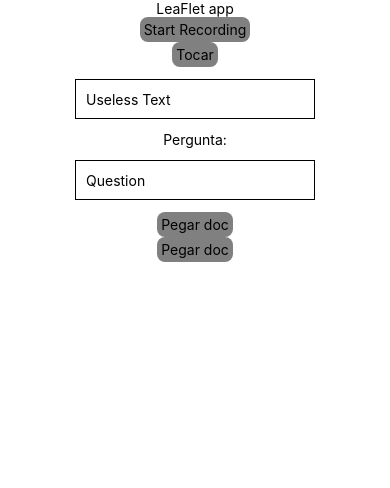
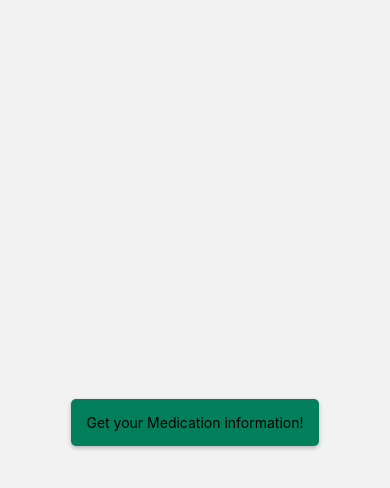
Before and after one commit to Jon83Carvalho/MedicineLeaflet, a React Native app in the folder App/: screen / in a window 390 px wide. Shown: the top 488 px of the page. Built offline with nearby package versions, Linux system fonts and the light colour scheme.

Commit message:
complete functional

```diff
--- a/App/App.js
+++ b/App/App.js
@@ -1,15 +1,12 @@
-import { StatusBar } from 'expo-status-bar';
-import React, { useState,useEffect } from "react";
-import {FlatList,TextInput, StyleSheet, Text, View, Pressable,Modal } from "react-native";
-import { Audio } from "expo-av";
-import axios from 'axios';
-import { geminiAI } from './geminiAI';
-import { DocButton } from './DocButton';
+import React, {  } from "react";
+import {StyleSheet } from "react-native";
 
 import { NavigationContainer } from '@react-navigation/native';
 import { createNativeStackNavigator } from '@react-navigation/native-stack';
 import { SearchScreen } from './SearchScreen';
 import { DrugListScreen } from './DrugListScreen';
+import { StartScreen } from "./StartScreen";
+import { styles } from "./cssStyles";
 
 
 
@@ -20,7 +17,8 @@ import { DrugListScreen } from './DrugListScreen';
 
 export default function App() {
 
-
+sessionStorage.removeItem('drugname');
+sessionStorage.removeItem('drugdata');
 
 const RootStack = createNativeStackNavigator();
 
@@ -28,8 +26,12 @@ const RootStack = createNativeStackNavigator();
 
   return (
 
-  <NavigationContainer>
+  <NavigationContainer >
   <RootStack.Navigator screenOptions={{headerShown:false}} initialRouteName="MedLeaFleet">
+  <RootStack.Screen
+      name="Start Screen"
+      component={StartScreen}
+    />
     <RootStack.Screen
       name="Search Screen"
       component={SearchScreen}
@@ -37,63 +39,10 @@ const RootStack = createNativeStackNavigator();
     <RootStack.Screen
             name="Drug List"
             component={DrugListScreen}
+            option={{title: 'Drug List'}}
     />
     </RootStack.Navigator>
 </NavigationContainer>
 
-
-
   );
-
-
  }
-
-
-
-const styles = StyleSheet.create({
-  centeredView: {
-    flex: 1,
-    justifyContent: 'center',
-    alignItems: 'center',
-    marginTop: 22,
-  },
-  modalView: {
-    margin: 20,
-    backgroundColor: 'white',
-    borderRadius: 20,
-    padding: 35,
-    alignItems: 'center',
-    shadowColor: '#000',
-    shadowOffset: {
-      width: 0,
-      height: 2,
-    },
-    shadowOpacity: 0.25,
-    shadowRadius: 4,
-    elevation: 5,
-  },
-  container: {
-    flex: 1,
-    backgroundColor: "#fff",
-    alignItems: "center",
-    justifyContent: "center",
-  },
-  input: {
-    height: 40,
-    margin: 12,
-    borderWidth: 1,
-    padding: 10,
-  },
-  item: {
-    padding: 10,
-    fontSize: 18,
-    height: 44,
-  },
-  button: {
-    action:{
-      backgroundColor:'lightblue',
-       borderRadius:8,
-       padding:4
-      }
-  }
-});
--- a/App/DrugListScreen.js
+++ b/App/DrugListScreen.js
@@ -1,62 +1,122 @@
 import { StatusBar } from 'expo-status-bar';
-import React, { useState,useEffect,useRef } from "react";
-import {FlatList,TextInput, StyleSheet, Text, View, Pressable,Modal } from "react-native";
-import useSWR from 'swr';
+import React, { useState } from "react";
+import {FlatList,TextInput, Text, View, Pressable,Modal } from "react-native";
 import axios from 'axios';
-
-// Access your API key as an environment variable (see "Set up your API key" above)
+import { geminiAI } from './geminiAI';
+import { styles } from './cssStyles';
+import Markdown from 'react-native-markdown-display';
 
 
-export function DrugListScreen() {
+export function DrugListScreen({navigation}) {
+
+const [drugList,setdrugList]=useState(false)
+const [selectedDrug,setselectedDrug]=useState('');
+const [qtext, onChangeqText] = useState('Question');
+const [iaAnswer,setiaAnswer]=useState("");
+const [modalvisible,setmodalvisible]=useState(false);
+const [loadVisible,setloadVisible]=useState(true)
+
+
+  setTimeout(() => {
+
+    setdrugList(sessionStorage.getItem('drugdata') )
+    setloadVisible(false)
+
+}, 2000);
+
+
+async function _getDrugData(question){
+  const query=selectedDrug
+  console.log("Selected Drug id",selectedDrug)
+
+  try {
+    query?
+    doc=await axios.get(`http://192.168.15.9:9000/spls/?setid=${query}`
+    ).then((response) => response.data):
+    doc=await axios.get(`http://192.168.15.9:9000`
+    ).then((response) => response.data);
+  } catch {
+    query?
+    doc=await axios.get(`http://localhost:9000/spls/?setid=${query}`
+    ).then((response) => response.data):
+    doc=await axios.get(`http://localhost:9000`
+    ).then((response) => response.data);
+
+  }
+  const dataDoc = doc
+  console.log(dataDoc)
+  const ans = await geminiAI(dataDoc.data,question)
+  console.log("resposta de IA",ans)
+  setiaAnswer(ans)
+  setmodalvisible(true)
+ }
+
+  return (
+
+    <Wrapper>
+      <Modal
+        animationType="none"
+        transparent={true}
+        visible={loadVisible}
+        onRequestClose={() => {
+          setloadVisible(!loadvisible);
+        }}>
+          <View style={styles.modalView}>
+          <Text>
+            Loading ...
+          </Text>
+        </View>
+        </Modal>
+      <Modal
+        animationType="fade"
+        transparent={true}
+        visible={modalvisible}
+        onRequestClose={() => {
+          Alert.alert('Modal has been closed.');
+          setmodalVisible(!modalvisible);
+        }}>
+          <View style={styles.modalView}>
+          <Markdown>{iaAnswer}</Markdown>
 
 
 
 
-//   const [recording, setRecording] = useState();
-//   const [permissionResponse, requestPermission] = []//Audio.usePermissions();
-//   const [recordUri,setrecordURI]=useState("")
-const [drugList,setdrugList]=useState(false)
-//   const [text, onChangeText] = useState('Useless Text');
-//   const [qtext, onChangeqText] = useState('Question');
-//   const [selectedDrug,setselectedDrug]=useState('');
-//   const [modalvisible,setmodalvisible]=useState(false);
-//   const [iaAnswer,setiaAnswer]=useState("");
-//   const [buttoncolor,setbuttoncolor]=useState("gray")
-  const respdata=useRef();
-//   respdata.current=sessionStorage.getItem('drugdata')
-//   console.log(respdata.current)
-  setTimeout(() => {
+          <Pressable
+              style={styles.button.navigation}
+              onPress={() => setmodalvisible(!modalvisible)}>
+              <Text>Hide Modal</Text>
+          </Pressable>
+        </View>
+        </Modal>
+      <View style={styles.container_sub}>
+      <Text>Searched Drug: {sessionStorage.getItem('drugname')}</Text>
+      <Pressable style={styles.button.navigation}
+              onPress={() =>{
+                sessionStorage.removeItem('drugdata');
+                navigation.navigate("Search Screen");}}>
+              <Text>Back to Search</Text>
 
-    // respdata.current=sessionStorage.getItem('drugdata')
-    setdrugList(sessionStorage.getItem('drugdata') )
-    console.log("drugList",drugList);
+        </Pressable>
 
-
-}, 5000);
-
-
-
-//   while(!respdata.current){
-//
-
-//     console.log(respdata.current)
-//   }
-
-
-
-  return (
-
-    <Wrapper>
-
+        <Text>Write your question below and select a medicine in the list:</Text>
+      <TextInput
+        style={styles.input}
+        onChangeText={onChangeqText}
+        value={qtext}
+      />
+      </View>
+        <Text>Medicine List:</Text>
         <FlatList
+        style={styles.flatlist}
         data={JSON.parse(drugList)}
         renderItem={({item,index}) =>
-        <Pressable onPressIn={()=>setselectedDrug(drugList[index].setid)} onPressOut={()=>_getDrugData(qtext)}
+        <Pressable onPressIn={()=>setselectedDrug(JSON.parse(drugList)[index].setid)} onPressOut={()=>_getDrugData(qtext)}
         style={styles.button.action}
         >
           <Text style={styles.item}>{item.title}</Text>
           </Pressable>}
           extraData={drugList}
+          refreshing={!loadVisible}
       />
 
       <StatusBar style="auto" />
@@ -75,50 +135,3 @@ const Wrapper = props =>{
     </View>
   )
 }
-const styles = StyleSheet.create({
-  centeredView: {
-    flex: 1,
-    justifyContent: 'center',
-    alignItems: 'center',
-    marginTop: 22,
-  },
-  modalView: {
-    margin: 20,
-    backgroundColor: 'white',
-    borderRadius: 20,
-    padding: 35,
-    alignItems: 'center',
-    shadowColor: '#000',
-    shadowOffset: {
-      width: 0,
-      height: 2,
-    },
-    shadowOpacity: 0.25,
-    shadowRadius: 4,
-    elevation: 5,
-  },
-  container: {
-    flex: 1,
-    backgroundColor: "#fff",
-    alignItems: "center",
-    justifyContent: "center",
-  },
-  input: {
-    height: 40,
-    margin: 12,
-    borderWidth: 1,
-    padding: 10,
-  },
-  item: {
-    padding: 10,
-    fontSize: 18,
-    height: 44,
-  },
-  button: {
-    action:{
-      backgroundColor:'lightblue',
-       borderRadius:8,
-       padding:4
-      }
-  }
-});
--- a/App/SearchScreen.js
+++ b/App/SearchScreen.js
@@ -1,32 +1,25 @@
 import { StatusBar } from 'expo-status-bar';
-import React, { useState,useEffect } from "react";
-import {FlatList,TextInput, StyleSheet, Text, View, Pressable,Modal } from "react-native";
+import React, { useState } from "react";
+import {TextInput, Text, View, Pressable,Modal } from "react-native";
 import { Audio } from "expo-av";
 import axios from 'axios';
+import { styles } from './cssStyles';
+
 import { geminiAI } from './geminiAI';
-import { DocButton } from './DocButton';
-
 
 // Access your API key as an environment variable (see "Set up your API key" above)
 
 
 export function SearchScreen({navigation}) {
 
-
-
-
-
   const [recording, setRecording] = useState();
   const [permissionResponse, requestPermission] = []//Audio.usePermissions();
   const [recordUri,setrecordURI]=useState("")
-  const [drugList,setdrugList]=useState(false)
-  const [text, onChangeText] = useState('Useless Text');
-  const [qtext, onChangeqText] = useState('Question');
-  const [selectedDrug,setselectedDrug]=useState('');
-  const [modalvisible,setmodalvisible]=useState(false);
-  const [iaAnswer,setiaAnswer]=useState("");
+  const [text, onChangeText] = useState('Type the name of the drug');
   const [buttoncolor,setbuttoncolor]=useState("gray")
-//   sessionStorage.setItem('drugdata','[{}]')
+  const [sugnVis,setsugnVis]=useState(false);
+  const [sugName1,setsugName1]=useState('');
+  const [sugName2,setsugName2]=useState('');
 
   async function _startRecording() {
     try {
@@ -79,9 +72,10 @@ export function SearchScreen({navigation}) {
     }
    }
 
+
    function _getDoc(query){
     query=text
-    sessionStorage.setItem('teste','funcionou')
+    sessionStorage.setItem('drugname',query)
 
       console.log("Botão",sessionStorage.getItem('teste'))
 
@@ -92,7 +86,11 @@ export function SearchScreen({navigation}) {
         error.logged = true;
         throw err;
       })
-        .then((response) => response.data.data):
+        .then((response) => {
+
+          sessionStorage.setItem('drugdata',JSON.stringify(response.data.data))
+          console.log(sessionStorage.getItem('drugdata'))
+        }):
         doc=axios.get(`http://192.168.15.9:9000`
         ).catch((err) => {
           logger.error('Http error', err);
@@ -104,64 +102,69 @@ export function SearchScreen({navigation}) {
             console.log(`HTTP success: ${response.status}`);
 
             sessionStorage.setItem('drugdata',JSON.stringify(response.data.data))
-            setdrugList(sessionStorage.getItem('drugdata'))
+
           }
           return JSON.stringify(response.data.data);
-        })
-        .then((response) => response.data);
+        });
+
 
 
 
     setbuttoncolor("blue")
-    navigation.navigate("Drug List")
+
+    setTimeout(() => {
+      const drugdata=sessionStorage.getItem('drugdata')
+      if(drugdata=='[]'){
+        geminiAI(query,'find').then((res)=>{
+        sessionStorage.setItem('sugestion',res)
+        setsugName1(JSON.parse(res).response.name1)
+        setsugName2(JSON.parse(res).response.name2)
+        setsugnVis(true)
+
+      });
+
+
+      } else{
+
+        navigation.navigate("Drug List")
+      }
+
+
+
+    }, 5000);
 
    }
 
 
-    async function _getDrugData(question){
-    const query=selectedDrug
-    console.log("Selected Drug id",selectedDrug)
-
-    try {
-      query?
-      doc=await axios.get(`https://192.168.15.9:9000/spls/?setid=${query}`
-      ).then((response) => response.data):
-      doc=await axios.get(`https://192.168.15.9:9000`
-      ).then((response) => response.data);
-    } catch {
-      query?
-      doc=await axios.get(`http://localhost:9000/spls/?setid=${query}`
-      ).then((response) => response.data):
-      doc=await axios.get(`http://localhost:9000`
-      ).then((response) => response.data);
-
-    }
-    const dataDoc = localStorage.getItem('drugdata')
-
-    const ans = await geminiAI(dataDoc.data,question)
-    console.log("resposta de IA",ans)
-    setiaAnswer(ans)
-    setmodalvisible(true)
-   }
 
   return (
 
     <Wrapper>
       <Modal
-        animationType="slide"
+        animationType="none"
         transparent={true}
-        visible={modalvisible}
+        visible={sugnVis}
         onRequestClose={() => {
-          Alert.alert('Modal has been closed.');
-          setmodalVisible(!modalvisible);
+          setsugnVis(!sugnVis);
         }}>
-          <View style={styles.modalView}>
-          <Text>
-            {iaAnswer}
-          </Text>
+          <View style={[styles.modalView,{flexDirection:'column'}]}>
+          <View style={{flexDirection:'row'}}>
+          <Pressable style={styles.button.navigation} onPress={()=>{
+            onChangeText(sugName1);
+            setsugnVis(!sugnVis)
+            }}>
+          <Text>{sugName1}</Text>
+          </Pressable>
+          <Pressable style={styles.button.navigation} onPress={()=>{
+            onChangeText(sugName2);
+            setsugnVis(!sugnVis)
+            }}>
+          <Text>{sugName2}</Text>
+          </Pressable>
+          </View>
           <Pressable
-              style={styles.button.action}
-              onPress={() => setmodalvisible(!modalvisible)}>
+              style={styles.button.navigation}
+              onPress={() => setsugnVis(!sugnVis)}>
               <Text>Hide Modal</Text>
           </Pressable>
         </View>
@@ -169,10 +172,10 @@ export function SearchScreen({navigation}) {
 
       <Text>LeaFlet app</Text>
 
-      <Pressable onPress={recording ? _stopRecording : _startRecording} style={{backgroundColor:'gray', borderRadius:8,padding:4}}>
+      <Pressable onPress={recording ? _stopRecording : _startRecording} style={[styles.button.navigation,{visibility:'hidden'}]}>
       <Text>{recording ? 'Stop Recording' : 'Start Recording'}</Text>
       </Pressable>
-      <Pressable onPress={_playRecording} style={{backgroundColor:'gray', borderRadius:8,padding:4}}>
+      <Pressable onPress={_playRecording} style={[styles.button.navigation,{visibility:'hidden'}]}>
       <Text>Tocar</Text>
       </Pressable>
       <TextInput
@@ -180,30 +183,9 @@ export function SearchScreen({navigation}) {
         onChangeText={onChangeText}
         value={text}
       />
-      <Text>Pergunta:</Text>
-      <TextInput
-        style={styles.input}
-        onChangeText={onChangeqText}
-        value={qtext}
-      />
-      <Pressable onPress={_getDoc} style={{backgroundColor:buttoncolor, borderRadius:8,padding:4}}>
+     <Pressable onPress={_getDoc} style={styles.button.navigation}>
       <Text>Pegar doc</Text>
       </Pressable>
-      <DocButton
-        drugtext={text}
-        druglist={drugList}
-      />
-
-     <FlatList
-        data={JSON.parse(drugList)}
-        renderItem={({item,index}) =>
-        <Pressable onPressIn={()=>setselectedDrug(drugList[index].setid)} onPressOut={()=>_getDrugData(qtext)}
-        style={styles.button.action}
-        >
-          <Text style={styles.item}>{item.title}</Text>
-          </Pressable>}
-          extraData={drugList}
-      />
 
       <StatusBar style="auto" />
 
@@ -221,50 +203,3 @@ const Wrapper = props =>{
     </View>
   )
 }
-const styles = StyleSheet.create({
-  centeredView: {
-    flex: 1,
-    justifyContent: 'center',
-    alignItems: 'center',
-    marginTop: 22,
-  },
-  modalView: {
-    margin: 20,
-    backgroundColor: 'white',
-    borderRadius: 20,
-    padding: 35,
-    alignItems: 'center',
-    shadowColor: '#000',
-    shadowOffset: {
-      width: 0,
-      height: 2,
-    },
-    shadowOpacity: 0.25,
-    shadowRadius: 4,
-    elevation: 5,
-  },
-  container: {
-    flex: 1,
-    backgroundColor: "#fff",
-    alignItems: "center",
-    justifyContent: "center",
-  },
-  input: {
-    height: 40,
-    margin: 12,
-    borderWidth: 1,
-    padding: 10,
-  },
-  item: {
-    padding: 10,
-    fontSize: 18,
-    height: 44,
-  },
-  button: {
-    action:{
-      backgroundColor:'lightblue',
-       borderRadius:8,
-       padding:4
-      }
-  }
-});
--- /dev/null
+++ b/App/StartScreen.js
@@ -0,0 +1,34 @@
+import React, {  } from "react";
+import {StyleSheet, Text, View, Pressable } from "react-native";
+import { styles } from "./cssStyles";
+
+// Access your API key as an environment variable (see "Set up your API key" above)
+
+
+export function StartScreen({navigation}) {
+
+  sessionStorage.removeItem('drugdata')
+
+  return (
+
+    <Wrapper>
+
+          <Pressable
+              style={styles.button.navigation}
+              onPress={() => navigation.navigate("Search Screen")}>
+              <Text>Get your Medication information!</Text>
+          </Pressable>
+
+      </Wrapper>
+
+  );
+
+
+}
+const Wrapper = props =>{
+  return (
+    <View style={styles.container}>
+      {props.children}
+    </View>
+  )
+}
--- /dev/null
+++ b/App/cssStyles.js
@@ -0,0 +1,99 @@
+import {StyleSheet } from "react-native";
+const colorspallet={
+    medio:"#007f5a",
+    claro:"#00dcbc",
+    escuro:"#00dcbc",
+    vermelhomedio:"#d50025",
+    preto:"#d50025",
+    branco:"#f1ecda00"
+}
+export const styles = StyleSheet.create({
+
+    centeredView: {
+      flex: 1,
+      justifyContent: 'center',
+      alignItems: 'center',
+      marginTop: 22,
+    },
+    modalView: {
+      margin: 20,
+      backgroundColor: 'white',
+      borderRadius: 20,
+      padding: 35,
+      alignItems: 'center',
+      shadowColor: '#000',
+      shadowOffset: {
+        width: 0,
+        height: 2,
+      },
+      shadowOpacity: 0.25,
+      shadowRadius: 4,
+      elevation: 5,
+    },
+    container: {
+      flex: 1,
+      backgroundColor: colorspallet.branco,
+      alignItems: "center",
+      justifyContent: "center",
+      flexDirection:"column"
+    },
+    container_sub:{
+        flex: 0.5,
+      backgroundColor: colorspallet.branco,
+      alignItems: "center",
+      justifyContent: "center",
+
+    },
+    flatlist:{
+        flex: 5,
+      backgroundColor: colorspallet.branco
+
+    },
+    input: {
+      height: 40,
+      margin: 12,
+      borderWidth: 1,
+      padding: 10,
+    },
+    item: {
+      padding: 10,
+      fontSize: 18,
+      height: 44,
+    },
+    button: {
+      action:{
+        fontSize:15,
+        backgroundColor:colorspallet.claro,
+        margin: 10,
+        borderRadius: 5,
+        padding: 5,
+        alignItems: 'center',
+        shadowColor: '#000',
+        shadowOffset: {
+          width: 0,
+          height: 2,
+        },
+        shadowOpacity: 0.25,
+        shadowRadius: 4,
+        elevation: 5,
+
+      },
+      navigation:{
+        fontSize:18,
+        backgroundColor:colorspallet.medio,
+        margin: 5,
+        borderRadius: 5,
+        padding: 15,
+        alignItems: 'center',
+        shadowColor: '#000',
+        shadowOffset: {
+          width: 0,
+          height: 2,
+        },
+        shadowOpacity: 0.25,
+        shadowRadius: 4,
+        elevation: 5,
+
+      }
+    }
+  });
--- a/App/package.json
+++ b/App/package.json
@@ -11,8 +11,10 @@
   "dependencies": {
     "@expo/metro-runtime": "~3.2.1",
     "@google/generative-ai": "^0.14.1",
+    "@react-navigation/material-top-tabs": "^6.6.14",
     "@react-navigation/native": "^6.1.18",
     "@react-navigation/native-stack": "^6.10.1",
+    "@uiw/react-markdown-preview": "^5.1.2",
     "axios": "^1.7.2",
     "cobj": "^1.0.1",
     "expo": "^51.0.16",
@@ -22,10 +24,14 @@
     "flat": "^6.0.1",
     "react": "18.2.0",
     "react-dom": "18.2.0",
+    "react-markdown": "^9.0.1",
     "react-media-devices": "^1.1.5",
     "react-native": "0.74.2",
+    "react-native-markdown-display": "^7.0.2",
+    "react-native-pager-view": "6.3.0",
     "react-native-safe-area-context": "4.10.5",
     "react-native-screens": "3.31.1",
+    "react-native-tab-view": "^3.5.2",
     "react-native-web": "~0.19.10",
     "swr": "^2.2.5"
   },
```
Also changed, not shown: App/geminiAI.js (+39 -6 lines), 2 other files (tests, documents, lock files or other folders).
